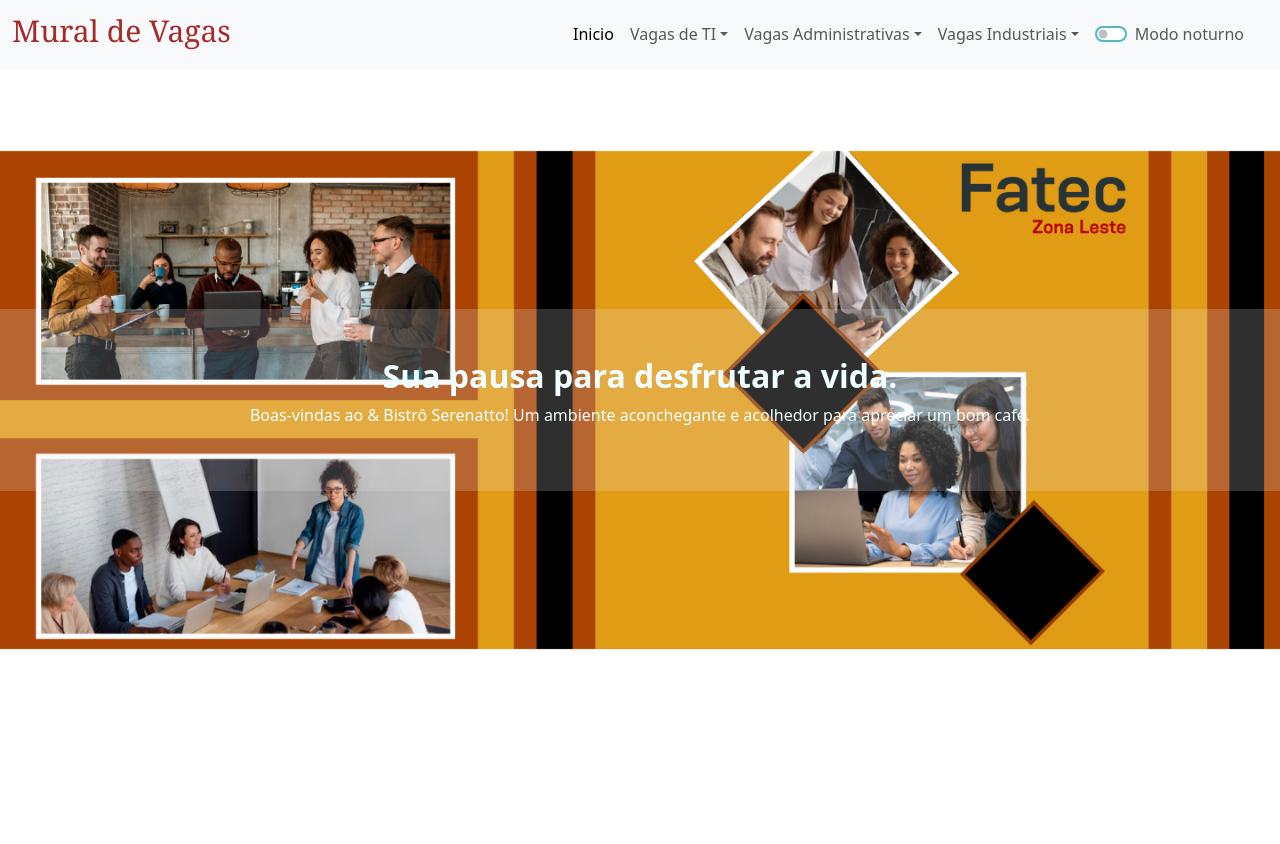
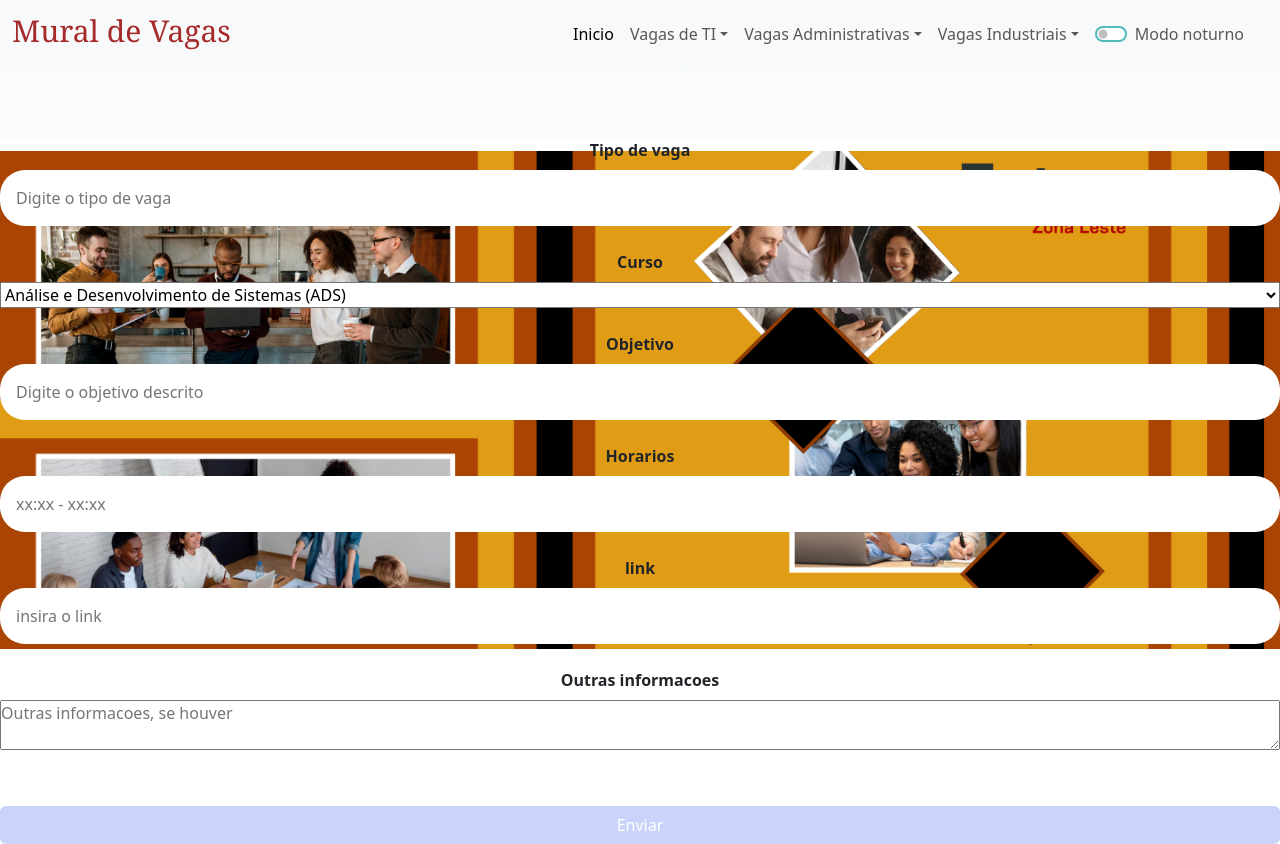
Before and after one commit to FelypeDantas/blog_Fatec, a website: page public/cursos/TI/ams.html in a window 1280 px wide. Before the commit the page ends 800 px from the top, so only its background shows below. Drawn offline with nearby package versions, Linux system fonts and the light colour scheme; files whose address does not match are found by name.

Commit message:
para dsm tbm

```diff
--- a/public/cursos/TI/ams.html
+++ b/public/cursos/TI/ams.html
@@ -82,6 +82,37 @@
                 <p>Boas-vindas ao & Bistrô Serenatto! Um ambiente aconchegante e acolhedor para apreciar um bom café.
                 </p>
             </div>
+            <form class="inputs">
+                <div class="form-group">
+                    <label for="nomeVaga">Tipo de vaga</label>
+                    <input type="text" id="nomeVaga" placeholder="Digite o tipo de vaga" required>
+                </div>
+                <div class="form-group">
+                    <label for="emailContato">Curso</label>
+                    <select id="cursoVaga">
+                        <option value="ads">Análise e Desenvolvimento de Sistemas (ADS)</option>
+                        <option value="dsm">Desenvolvimento de Sistemas Multimídia (DSM)</option>
+                    </select>
+                </div>
+                <div class="form-group">
+                    <label for="ObjetivoVaga">Objetivo</label>
+                    <input type="text" id="ObjetivoVaga" placeholder="Digite o objetivo descrito" required>
+                </div>
+                <div class="form-group">
+                    <label for="beneficiosVagas">Horarios</label>
+                    <input type="text" id="beneficiosVagas" placeholder="xx:xx - xx:xx">
+                </div>
+                <div class="form-group">
+                    <label for="linkVaga">link</label>
+                    <input type="text" id="linkVaga" placeholder="insira o link">
+                </div>
+                <div class="form-group">
+                    <label for="beneficiosVagas">Outras informacoes</label>
+                    <textarea type="text" id="beneficiosVagas" placeholder="Outras informacoes, se houver"></textarea>
+                </div>
+
+                <button class="btn">Enviar</button>
+            </form>
         </section>
     </main>
     <script src="https://cdn.jsdelivr.net/npm/bootstrap@5.3.0-alpha2/dist/js/bootstrap.bundle.min.js"
```
